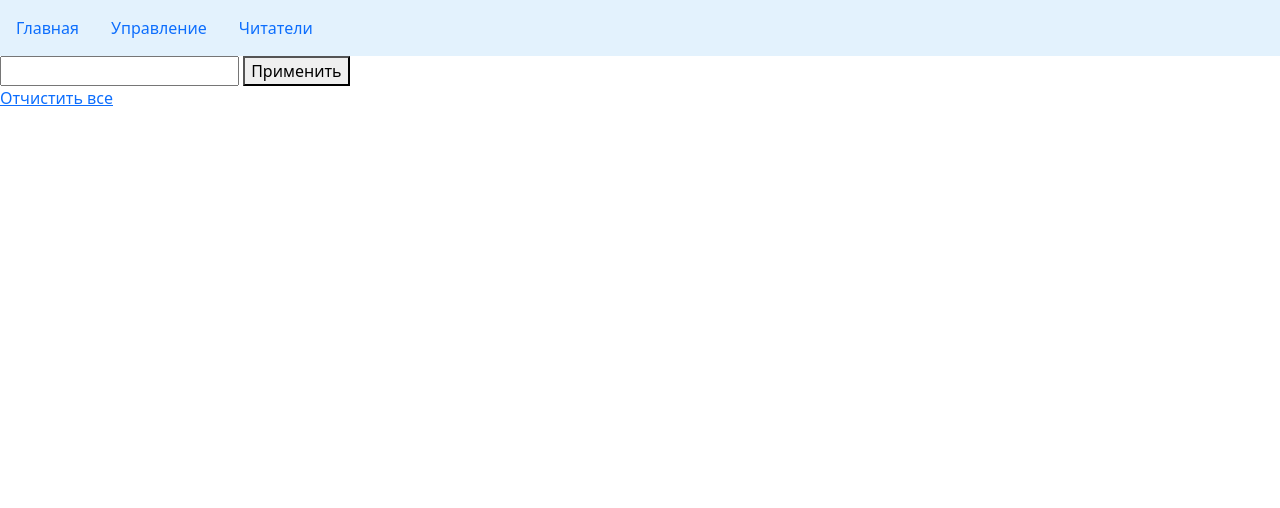
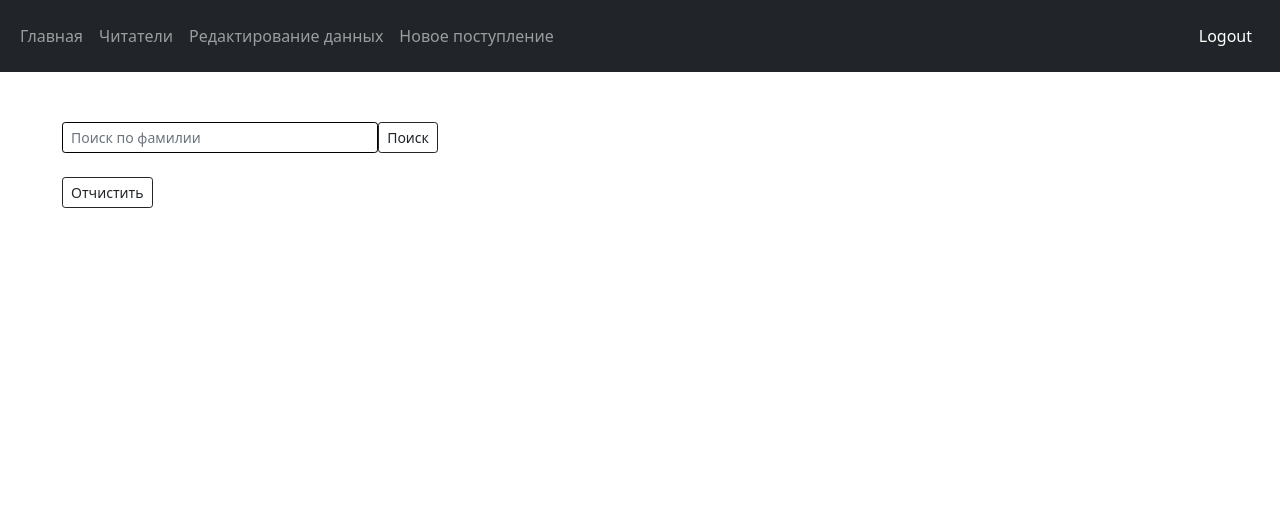
Before and after one commit to flatline-dot/lib_control, a Django app: page /readers/ in a window 1280 px wide. Shown: the top 508 px of the page. Run offline with Django 4.2, Linux system fonts and the light colour scheme; the visitor is signed in with stand-in values (Sample User, id 1); data comes from the database, SQL or seed files in the repository; parts of the project's set-up code (start-up, migrations or seed data) failed here and were passed over.

Commit message:
readers list page

```diff
--- a/lib_app/templates/base.html
+++ b/lib_app/templates/base.html
@@ -10,21 +10,48 @@
     <title>Hello, world!</title>
   </head>
   <body>
-    <nav class="navbar navbar-light" style="background-color: #e3f2fd;">
-      <ul class="nav nav">
-        <li class="nav-item">
-          <a class="nav-link active" href="{% url 'home' %}">Главная</a>
+    <nav class="navbar navbar-expand-lg navbar-dark bg-dark" style="background-color: red">
+      <div class="container-fluid">
 
-        </li>
-        <li class="nav-item">
-          <a class="nav-link active" aria-current="page" href="{% url 'manage' %}">Управление</a>
+        <div class="collapse navbar-collapse" id="navbarNav">
+          <ul class="navbar-nav">
+              <li class="nav-item">
+                <a class="nav-link" href="{% url 'home' %}">Главная</a>
 
-        </li>
-        <li class="nav-item">
-          <a class="nav-link active" aria-current="page" href="{% url 'readers' %}">Читатели</a>
+              </li>
 
-        </li>
+              <li class="nav-item">
+                <a class="nav-link" aria-current="page" href="{% url 'readers' %}">Читатели</a>
+              </li>
+
+              <li class="nav-item">
+                <a class="nav-link" aria-current="page" href="{% url 'redaction' %}">Редактирование данных</a>
+              </li>
+
+              <li class="nav-text">
+                <a class="nav-link" aria-current="page" href="{% url 'new_book' %}">Новое поступление</a>
+              </li>
+          </ul>
+        </div>
+
+
+        <span class="navbar-text">
+          <a class="nav-link" aria-current="page" href="{% url 'logout' %}">Logout</a>
+        </span>
+      </div>
     </nav>
+
+
+
+
+
+
+
+
+
+    <div class="collapse navbar-collapse" id="navbarNav">
+
+    </div>
     {% block content %}{% endblock %}
 
   </body>
--- a/lib_app/templates/lib_app/new_book.html
+++ b/lib_app/templates/lib_app/new_book.html
@@ -1,5 +1,5 @@
-{% extends 'lib_app/management.html' %}
-{% block correct %}
+{% extends 'base.html' %}
+{% block content %}
     <form action="{% url 'new_book' %}" method="post">
         {% csrf_token %}
         {{ form.as_p }}
--- a/lib_app/templates/lib_app/reader_list.html
+++ b/lib_app/templates/lib_app/reader_list.html
@@ -1,20 +1,46 @@
 {% extends 'base.html' %}
 {% block content %}
-<form action="{% url 'readers' %}" method="get">
 
-    {% if search_query %}
-        <input type="text" name="search_query" value="{{ search_query }}">
-    {% else %}
-        <input type="text" name="search_query" value="">
-    {% endif %}
-    <button type="submit">Применить</button>
-</form>
-<a href="{% url 'readers' %}">Отчистить все</a>
 
-<ul>
-    {% for user in object_list %}
-        <li><a href="{% url 'reader_card' user.pk %}">{{ user.first_name }} {{ user.last_name }}</a></li>
+<div class="container-fluid" id="user_search">
+    <div class="row">
+        <form  class="d-flex" action="{% url 'readers' %}" method="get">
+
+            {% if search_query %}
+                <input type="text" class="form-control form-control-sm" id="seacrh-form" placeholder="Поиск по фамилии" name="search_query" value="{{ search_query }}">
+            {% else %}
+                <input type="text" class="form-control form-control-sm" id="search-form" name="search_query" placeholder="Поиск по фамилии" value="">
+            {% endif %}
+            <button type="submit" class="btn btn-outline-dark btn-sm" role="button" data-bs-toggle="button">Поиск</button>
+        </form>
+    </div><br>
+    <div class="row">
+        <div class="col-2">
+            <a href="{% url 'readers' %}" class="btn btn-outline-dark btn-sm" role="button" data-bs-toggle="button">Отчистить</a>
+        </div>
+    </div>
+
+
+
+
+<div class="container" id="user_list">
+    <div class="list-group">
+
+        {% for user in object_list %}
+
+        <a href="{% url 'reader_card' user.pk %}" class="list-group-item list-group-item-action list-group-item-light">{{ user.first_name }} {{ user.last_name }}</a>
+
+    </div>
+
+
     {% endfor %}
-</ul>
+</div>
+
+
+
+
+
+
+
 
 {% endblock %}
--- a/lib_app/templates/lib_app/redaction.html
+++ b/lib_app/templates/lib_app/redaction.html
@@ -1,5 +1,5 @@
-{% extends 'lib_app/management.html' %}
-{% block correct %}
+{% extends 'base.html' %}
+{% block content %}
 
 <form action="{% url 'redaction' %}" method="get">
     <select name="select"> <!--Supplement an id here instead of using 'name'-->
--- a/lib_app/urls.py
+++ b/lib_app/urls.py
@@ -3,7 +3,6 @@
 
 urlpatterns = [
     path('', views.AllBooks.as_view(), name='home'),
-    path('manage/', views.ManagementBooks.as_view(), name='manage'),
     path('redaction/', views.Redaction.as_view(), name='redaction'),
     path('correct_book/<slug:slug>/', views.CorrectBook.as_view(), name='correct_book'),
     path('create_author/', views.CreateAuthor.as_view(), name='create_author'),
--- a/lib_app/views.py
+++ b/lib_app/views.py
@@ -64,12 +64,6 @@
         context['choice_search_options'] = self.request.GET.get('search_select')
         context['search_query'] = self.request.GET.get('search_query')
         return context
-
-
-class ManagementBooks(LoginRequiredMixin, PermissionRequiredMixin, TemplateView):
-    login_url = reverse_lazy('login')
-    permission_required = 'lib_app.view_book'
-    template_name = 'lib_app/management.html'
 
 
 class Redaction(AllBooks):
--- a/login/urls.py
+++ b/login/urls.py
@@ -1,6 +1,8 @@
 from django.contrib.auth.views import LogoutView
-from django.urls import path, include, reverse_lazy
+from django.urls import path, reverse_lazy
 from . import views
+
+
 urlpatterns = [
     path('login/', views.LoginUser.as_view(), name='login'),
     path('logout/', LogoutView.as_view(next_page=reverse_lazy('login')), name='logout'),
--- a/static/css/styles.css
+++ b/static/css/styles.css
@@ -1,13 +1,13 @@
 
 
-}
+
 
 .container .row{
     height: 50px;
 }
 
 
-.container{
+#lg{
     width: 1400px;
     margin: 0 auto;
     max-width: 1500px;
@@ -20,15 +20,22 @@
 
 }
 
-.container-sm{
-    font-size: 19px;
-    font-family: 'Times New Roman', Times, serif;
-    margin-top: 130px;
-    max-width: 1400px;
+#sm{
+    width: 1400px;
+    font-size: 17px;
+    font-family:'Courier New', Courier, monospace;
+    margin-top: 40px;
+    max-width: 1500px;
     border-bottom: 2px solid black;
+    font-weight: bold;
+    margin: 0 auto, 100, 0;
+
 
 
 }
+
+
+
 
 .col-2 {
     text-align: left;
@@ -40,3 +47,29 @@
     text-align: center;
 
 }
+
+
+#search{
+    width: 700px;
+    margin-top: 60px;
+    margin-left: 70px;
+
+}
+
+
+#user_list {
+    margin-top: 100px;
+    width: 800px;
+    margin-left: 50px;
+}
+
+#user_search{
+    width: 400px;
+    margin-left: 50px;
+    margin-top: 50px;
+}
+
+#search-form{
+
+    border-color: black;
+}
```
Also changed, not shown: lib_app/templates/lib_app/all_books.html (+34 -11 lines), lib_app/templates/lib_app/management.html (deleted, +0 -12 lines).
